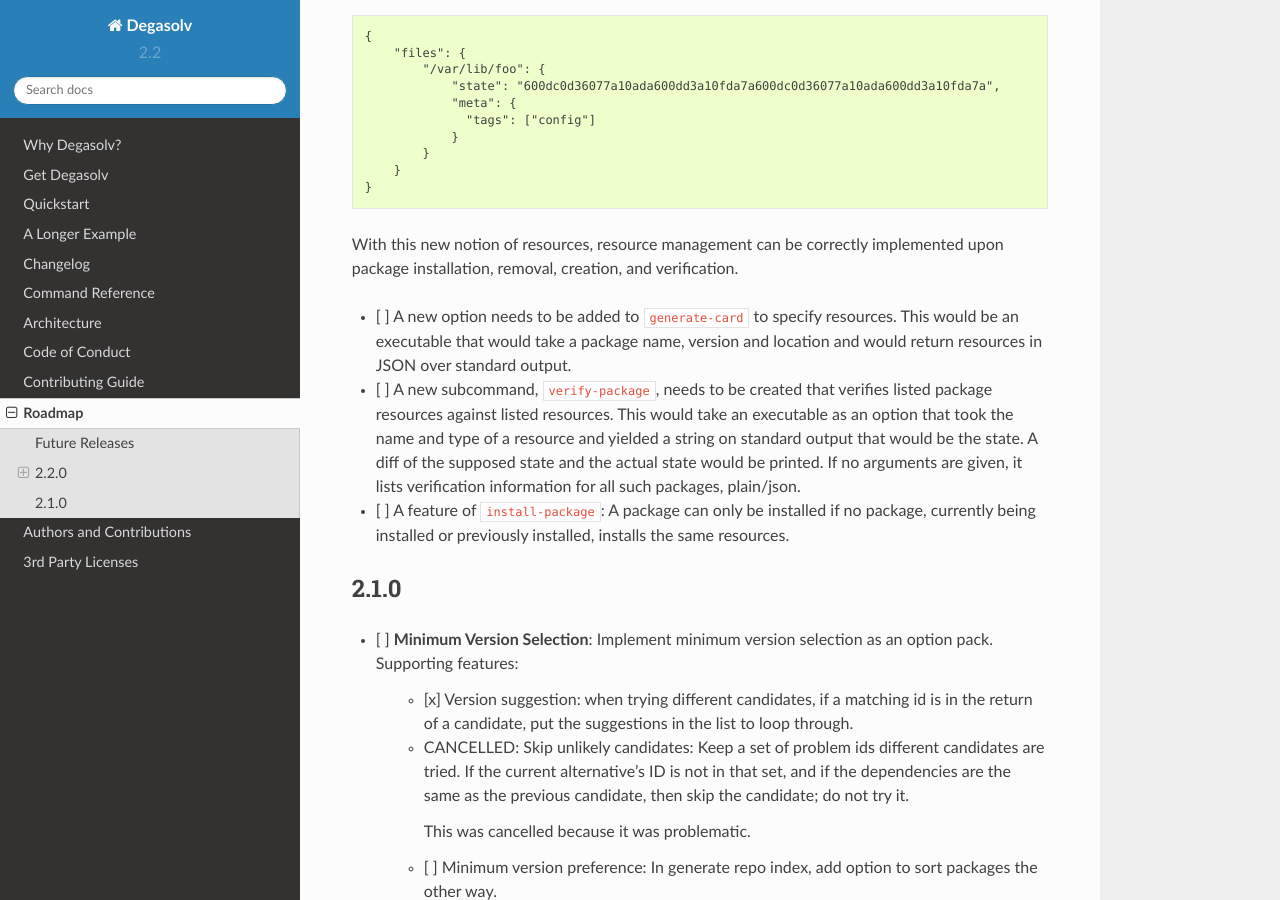
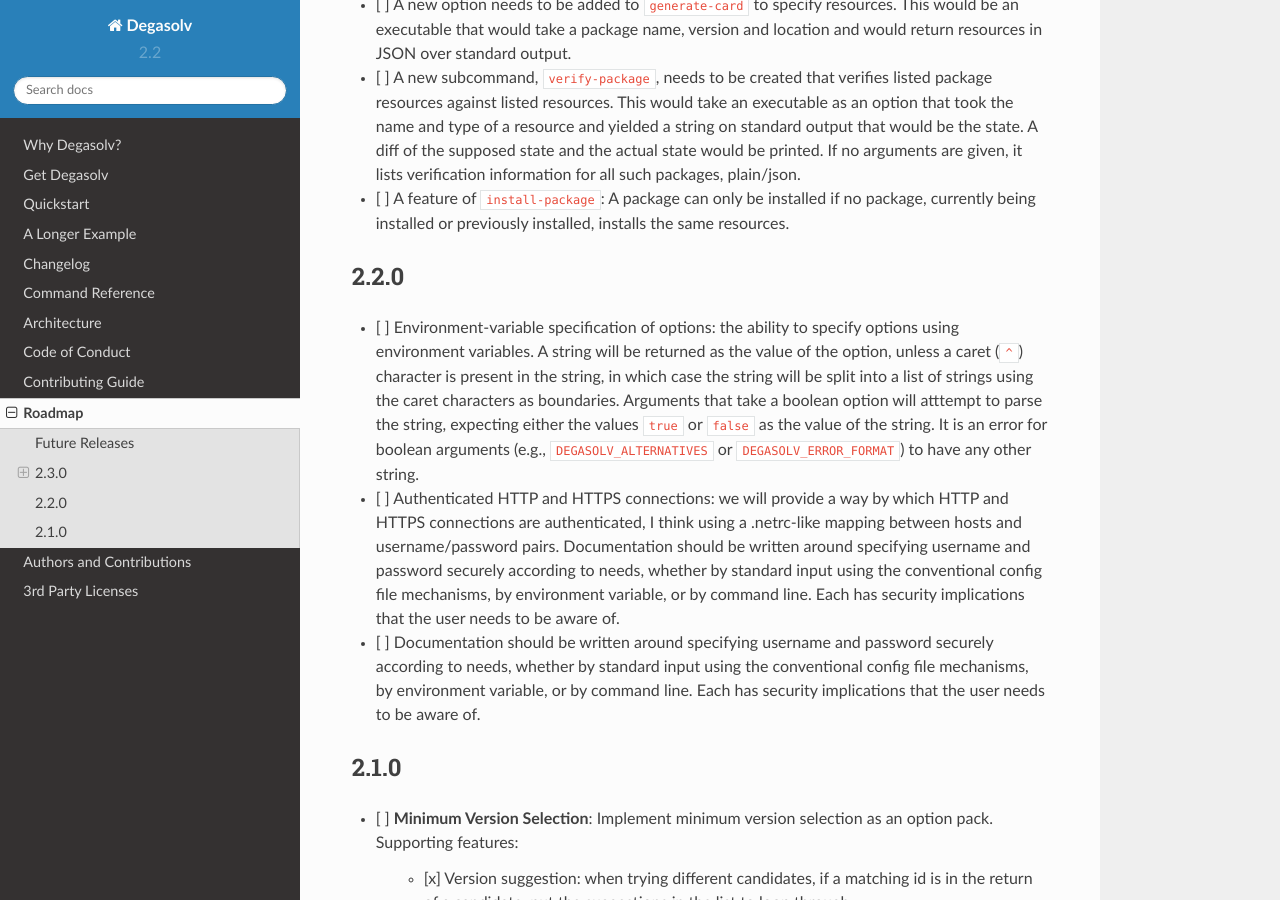
Before and after one commit to djhaskin987/degasolv, a Sphinx documentation site: the page built from docs/roadmap.rst, in a window 1280 px wide and 900 px high, scrolled down 2851 px. Built offline with Sphinx 7.4.7 and the Read the Docs theme 2.0.0, drawn with Linux system fonts in a browser that asks for light colours; some of the changed text lies outside the part shown.

```diff
--- a/docs/roadmap.rst
+++ b/docs/roadmap.rst
@@ -36,7 +23,7 @@ Future Releases
   coincide with upgrading to Clojure 1.11 because native-image doesn't work with
   Clojure 1.10.1 .
 
-2.2.0
+2.3.0
 -----
 
 Package Installation Manager
@@ -175,6 +158,34 @@ implemented upon package installation, removal, creation, and verification.
   package, currently being installed or previously installed, installs the same
   resources.
 
+
+2.2.0
+-----
+
+- [ ] Environment-variable specification of options: the ability to specify
+  options using environment variables. A string will be returned as the value
+  of the option, unless a caret (``^``) character is present in the string, in
+  which case the string will be split into a list of strings using the caret
+  characters as boundaries. Arguments that take a boolean option will atttempt
+  to parse the string, expecting either the values ``true`` or ``false`` as the
+  value of the string. It is an error for boolean arguments (e.g.,
+  ``DEGASOLV_ALTERNATIVES`` or ``DEGASOLV_ERROR_FORMAT``) to have any other
+  string.
+
+- [ ] Authenticated HTTP and HTTPS connections: we will provide a way by which
+  HTTP and HTTPS connections are authenticated, I think using a .netrc-like
+  mapping between hosts and username/password pairs. Documentation should be
+  written around specifying username and password securely according to needs,
+  whether by standard input using the conventional config file mechanisms, by
+  environment variable, or by command line. Each has security implications that
+  the user needs to be aware of.
+
+- [ ] Documentation should be written around specifying username and password
+  securely according to needs, whether by standard input using the conventional
+  config file mechanisms, by environment variable, or by command line. Each has
+  security implications that the user needs to be aware of.
+
+
 2.1.0
 -----
 
```
Also changed, not shown: other parts of docs/roadmap.rst (+1 -18 lines), 2 other files.
